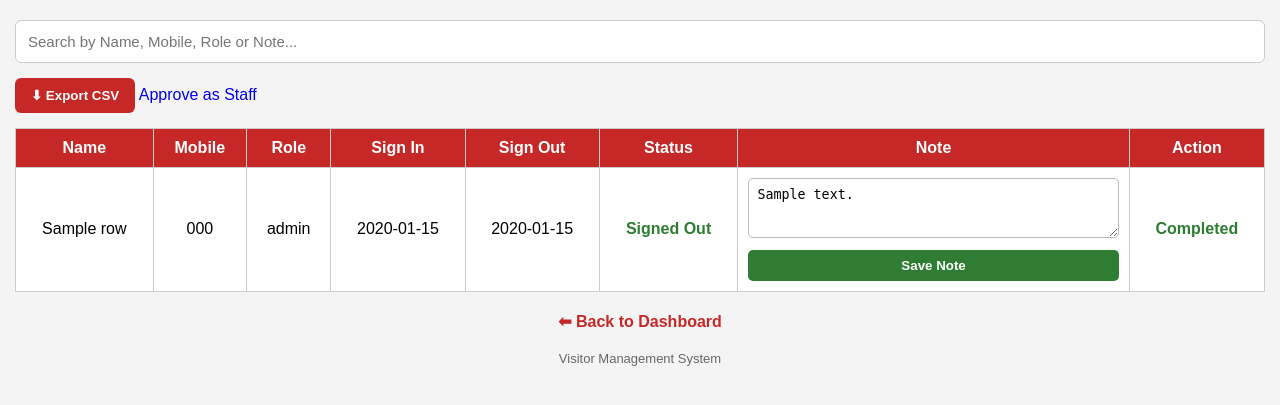
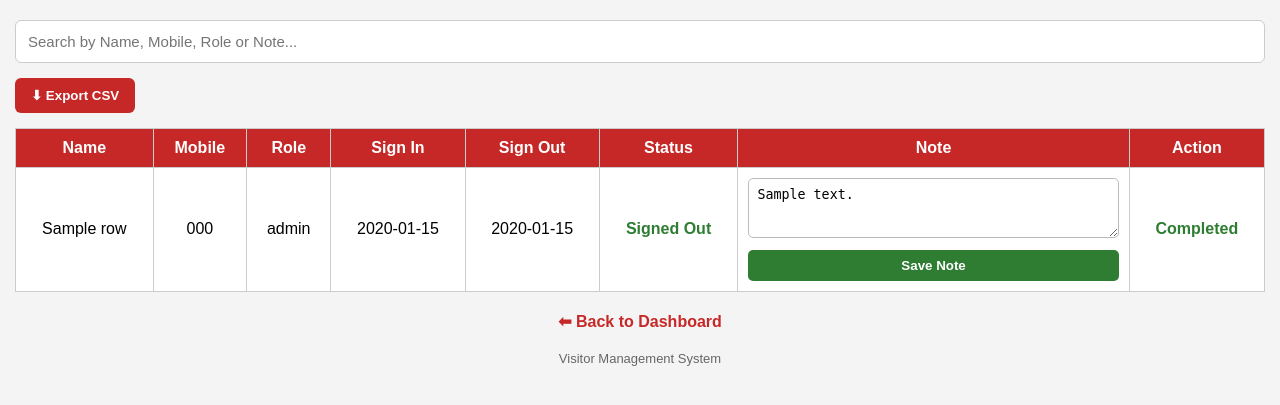
Before and after one commit to moghnome/Staff-signin-Kiosk, a Flask app: template templates/report.html in a window 1280 px wide. Shown: the part 98-503 px from the top of the page. Run offline with Flask 3, Linux system fonts and the light colour scheme; the template is opened without the code that fills it: values that come from a table or form of the project are taken from there, most other values are stand-ins (such as "Sample title", 1, 10 or a date in 2020).

Commit message:
Update report.html

```diff
--- a/templates/report.html
+++ b/templates/report.html
@@ -229,10 +229,6 @@ placeholder="Search by Name, Mobile, Role or Note...">
 
 </a>
 
-    <a href="/make-staff/{{ user.id }}">
-    Approve as Staff
-</a>
-
 </div>
 
 <div class="table-container">
```
